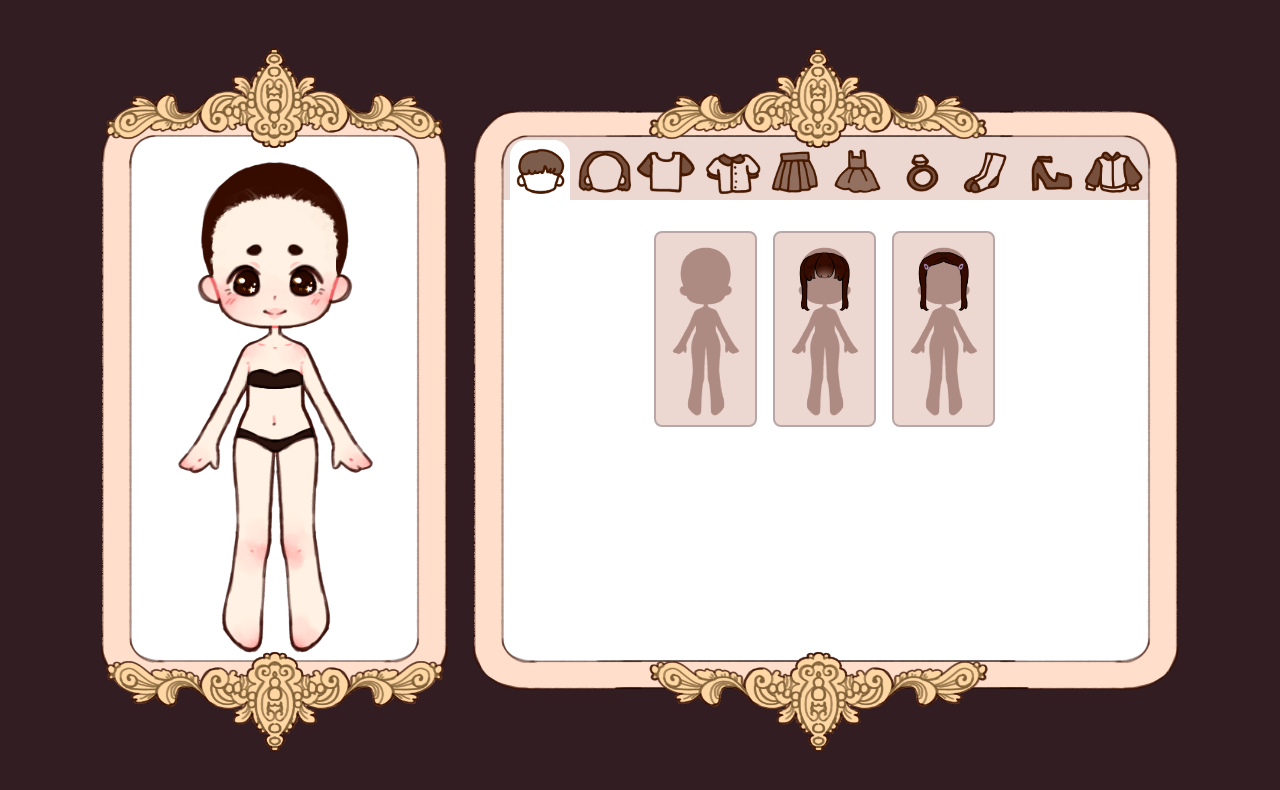
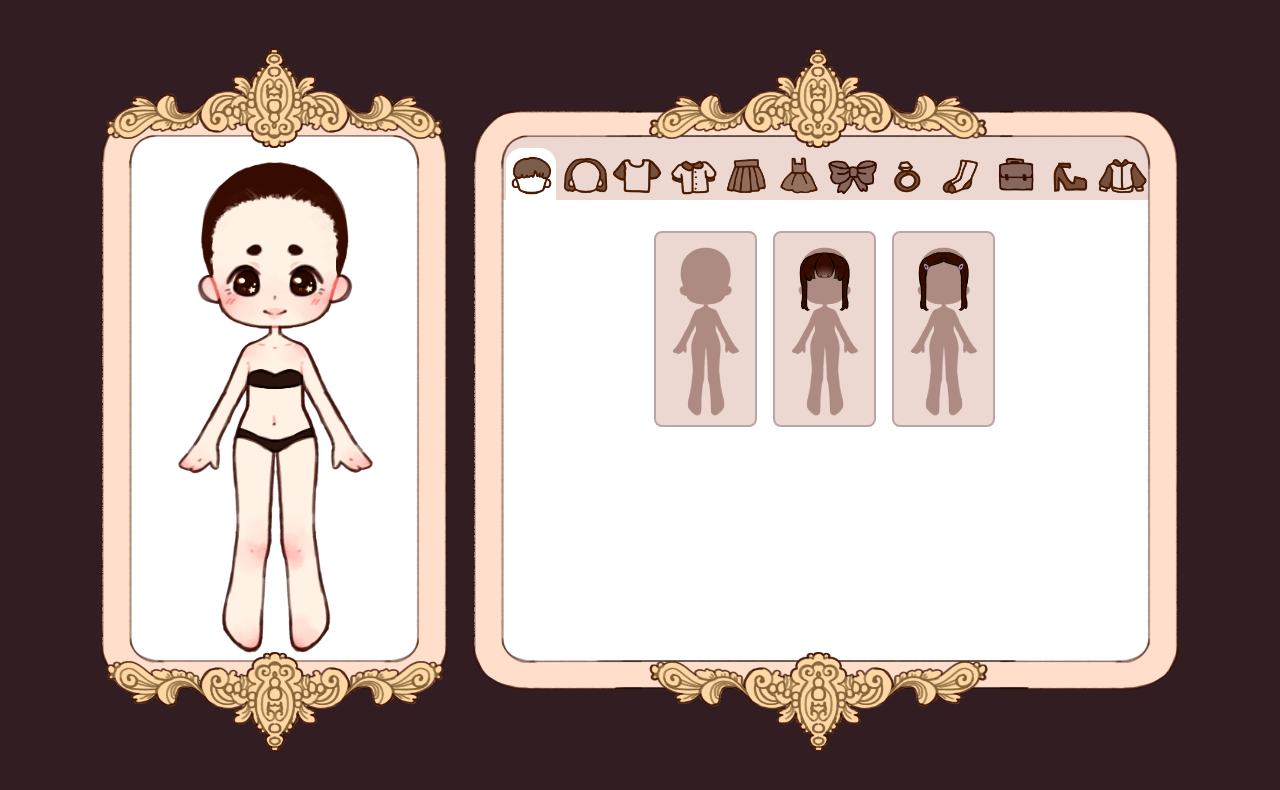
Before and after one commit to xMoneMone/Aurora-Doll, a plain HTML site: page index.html in a window 1280 px wide. Drawn offline with Linux system fonts and the light colour scheme.

Commit message:
added bags and hair accessories tabs

```diff
--- a/app.js
+++ b/app.js
@@ -8,6 +8,8 @@ let max_amount_items = {
     "dresses":2,
     "fringes":2,
     "hair":11,
+    "hair_accessories": 0,
+    "bags": 0,
     "jackets":2,
     "pants":2,
     "shirts":2,
--- a/index.html
+++ b/index.html
@@ -23,7 +23,9 @@
                 <img class="doll" id="current_shirts" src="">
                 <img class="doll" id="current_accessories" src="">
                 <img class="doll" id="current_jackets" src="">
+                <img class="doll" id="current_bags" src="">
                 <img class="doll" id="current_fringes" src="">
+                <img class="doll" id="current_hair-accessories" src="">
             </div>
             <img class="doll_frame" src="graphics/page/doll_frame.png">
         </div>
@@ -37,8 +39,10 @@
                     <li><button id="undershirts_button"><img src="graphics/page/undershirts.png"></button></li>
                     <li><button id="pants_button"><img src="graphics/page/pants.png"></button></li>
                     <li><button id="dresses_button"><img src="graphics/page/dresses.png"></button></li>
+                    <li><button id="hair-accessories_button"><img src="graphics/page/hair-accessories.png"></button></li>
                     <li><button id="accessories_button"><img src="graphics/page/accessories.png"></button></li>
                     <li><button id="socks_button"><img src="graphics/page/socks.png"></button></li>
+                    <li><button id="bags_button"><img src="graphics/page/bags.png"></button></li>
                     <li><button id="shoes_button"><img src="graphics/page/shoes.png"></button></li>
                     <li><button id="jackets_button"><img src="graphics/page/jackets.png"></button></li>
                 </ul>
--- a/style.css
+++ b/style.css
@@ -97,7 +97,7 @@ button {
 }
 
 .clothes_buttons > li > button > img {
-    height: 6vh;
+    height: 5vh;
     padding-top: 1vh;
 }
 
@@ -136,3 +136,9 @@ button {
     top: 0;
     left: 0;
 }
+
+@media (max-width: 900px){
+    body {
+        flex-direction: column;
+    }
+}
```
Also changed, not shown: graphics/page/bags.png (added), graphics/page/hair-accessories.png (added).
